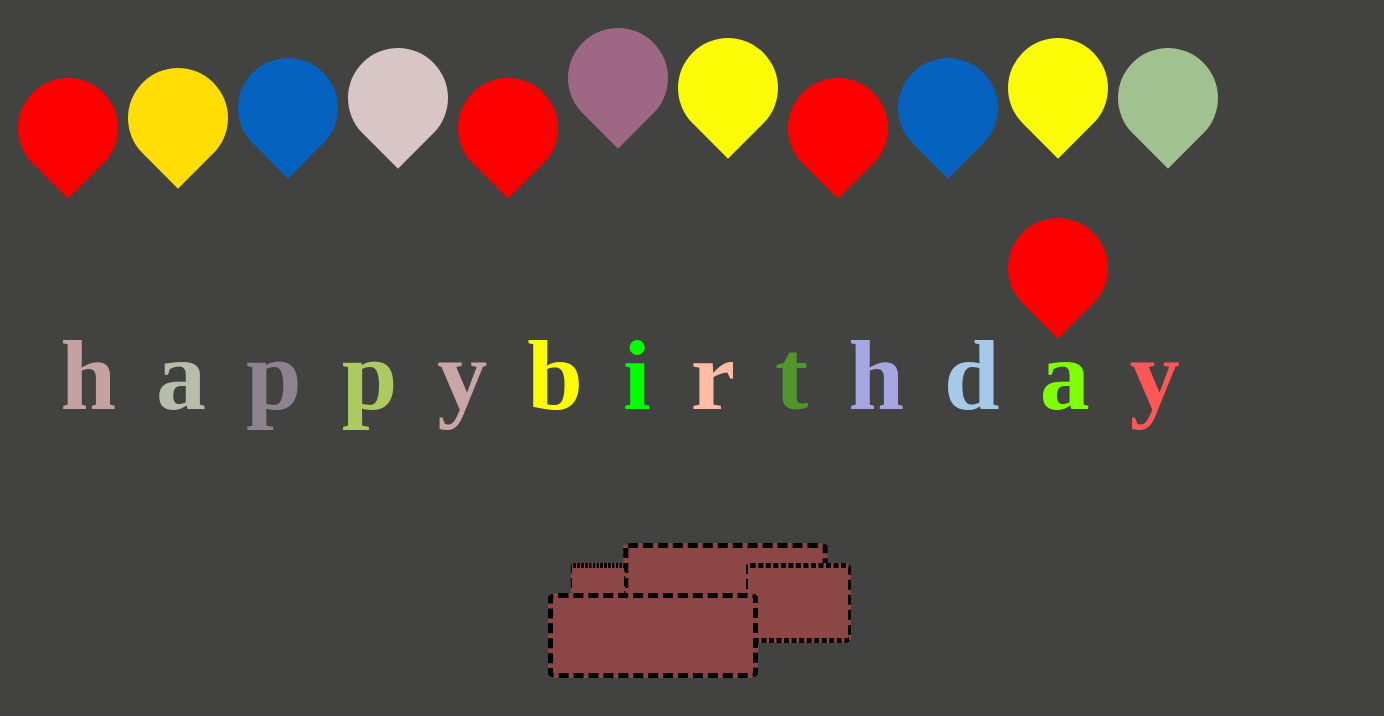
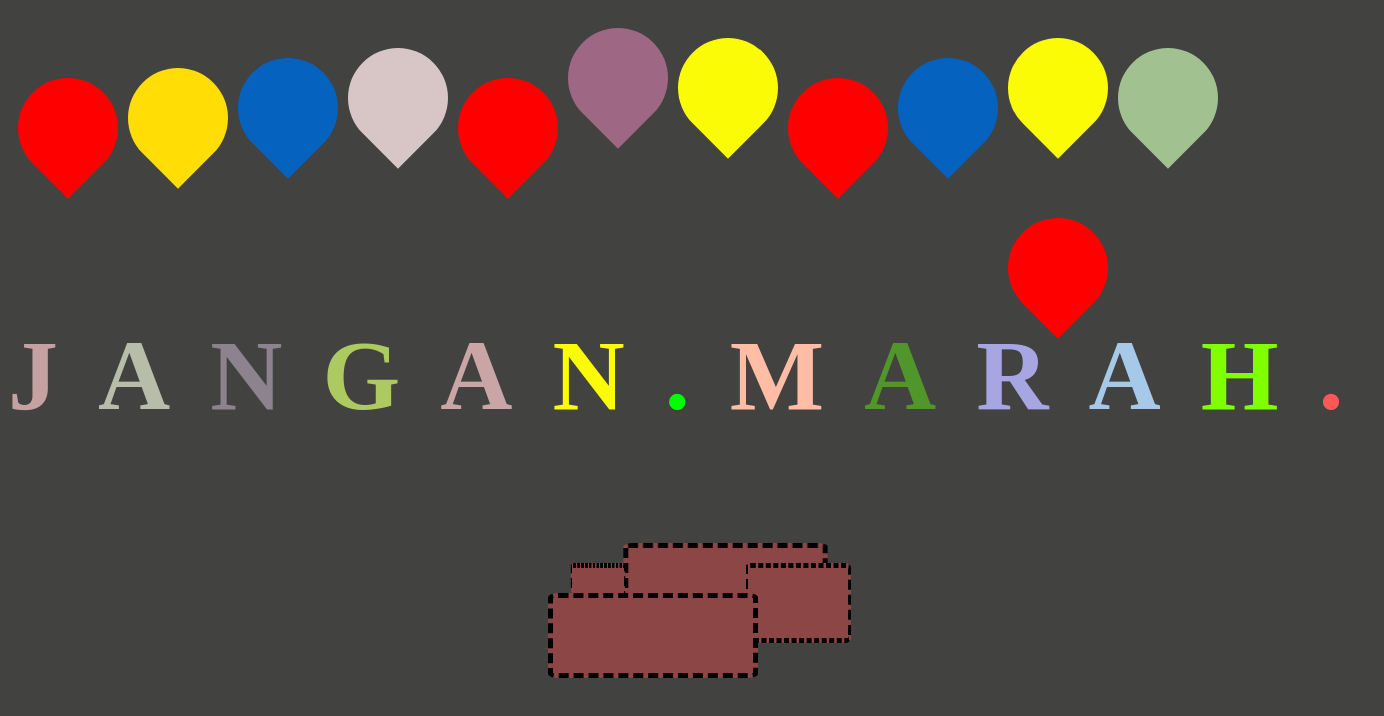
Before and after one commit to paperland111-code/hbd, a plain HTML site: page index.html in a window 1280 px wide. Shown: the whole page, 1384 px wide, since content can reach past the window. Drawn offline with Linux system fonts and the light colour scheme.

Commit message:
Update index.html

```diff
--- a/index.html
+++ b/index.html
@@ -15,7 +15,7 @@
         <div class="baloun blu"></div>
         <div class="baloun clu"></div>
         <div class="baloun klu"></div>
-        <p><span style="color: #c5a1a1">h</span><span style="color: #b7bda9">a</span><span style="color: #8c838e">p</span><span style="color: #acca60">p</span><span style="color: #caa5a5">y</span><span style="color: #fafb04">b</span><span style="color: #0f0">i</span><span style="color: #ffbda5">r</span><span style="color: #50962a">t</span><span style="color: #a7a5e2">h</span><span style="color: #a6c9ea">d</span><span style="color: chartreuse">a</span><span style="color: #fd5757">y</span></p>
+        <p><span style="color: #c5a1a1">J</span><span style="color: #b7bda9">A</span><span style="color: #8c838e">N</span><span style="color: #acca60">G</span><span style="color: #caa5a5">A</span><span style="color: #fafb04">N</span><span style="color: #0f0">.</span><span style="color: #ffbda5">M</span><span style="color: #50962a">A</span><span style="color: #a7a5e2">R</span><span style="color: #a6c9ea">A</span><span style="color: chartreuse">H</span><span style="color: #fd5757">.</span></p>
         <section>
         <div class="gift fir"><div class="rop"></div></div>
         <div class="gift sec"></div>
```
